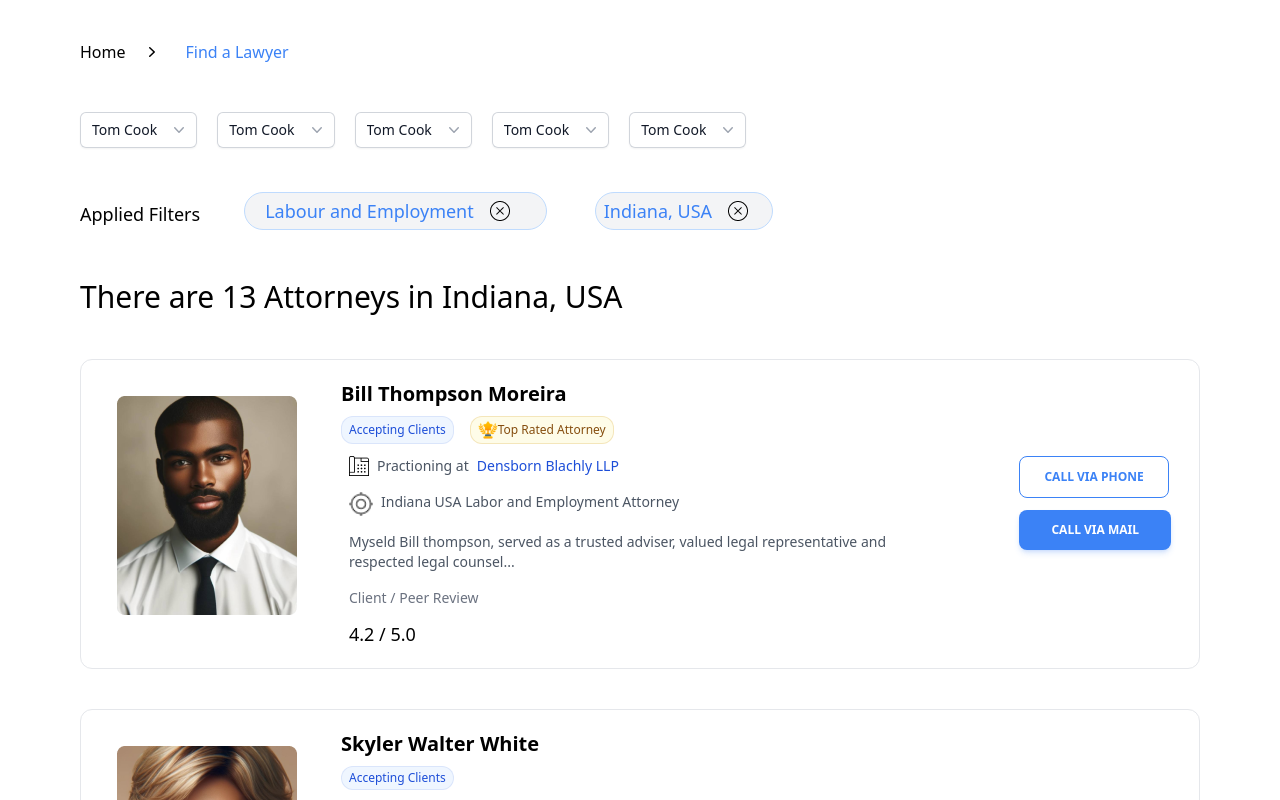
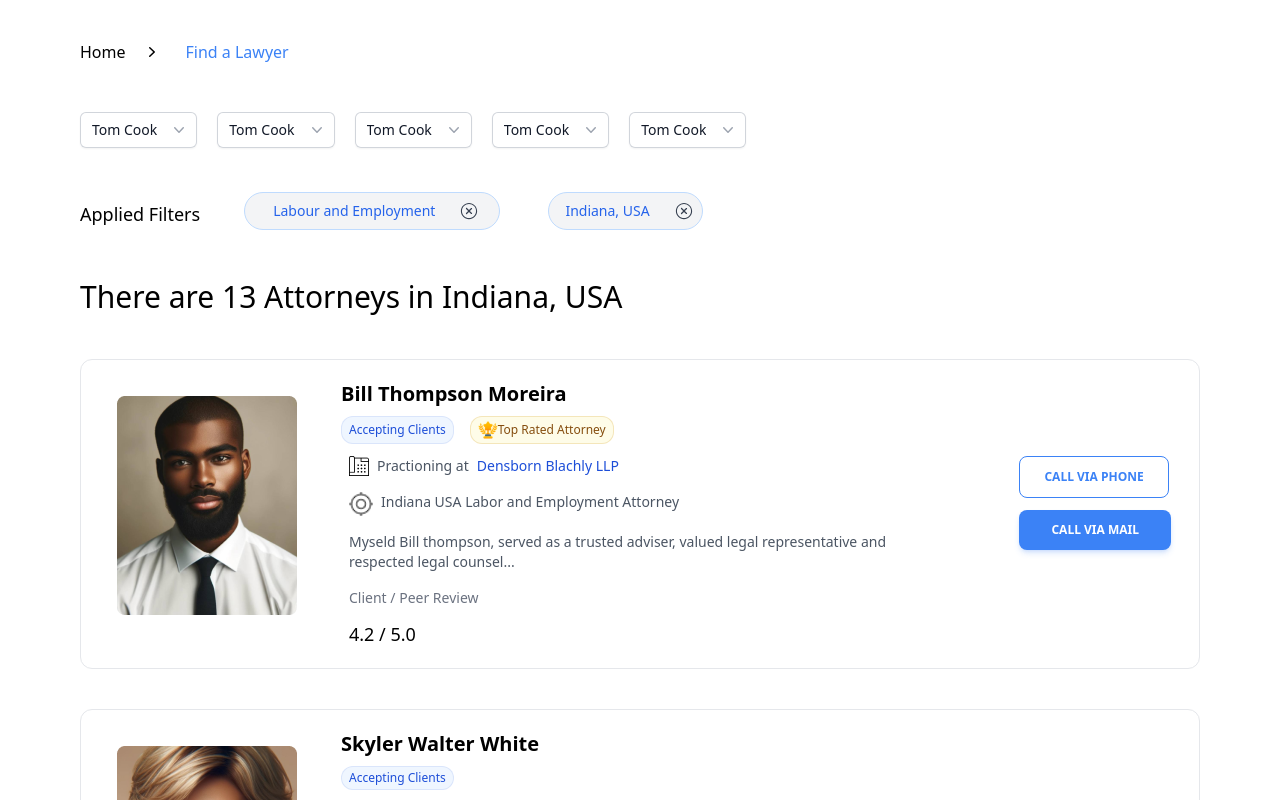
Before and after one commit to Nagarjunl/global-legals-ui, a React (Vite) app: page /profile in a window 1280 px wide. Shown: the top 800 px of the page. Built offline with nearby package versions, Linux system fonts and the light colour scheme.

Commit message:
added badge

```diff
--- a/src/components/LawyerCard.jsx
+++ b/src/components/LawyerCard.jsx
@@ -13,7 +13,7 @@ const LawyerCard = ({
 }) => {
   return (
     <>
-      <div className="grid-cols-2 border border-blueGray-200 mt-10 rounded-xl w-full">
+      <div className="grid-cols-2  flex-wrap border border-blueGray-200 mt-10 rounded-xl w-full">
         <div class="bg-white p-2 w-80 max-w-auto sm:w-full sm:p-4 h-auto sm:h-auto rounded-2xl flex flex-col sm:flex-row gap-5 select-none">
           <div className="p-5">
             <img src={image} alt="frame" />
--- a/src/pages/SearchProfile.jsx
+++ b/src/pages/SearchProfile.jsx
@@ -7,6 +7,7 @@ import profileImg2 from "../assets/profilefarame.png";
 import cupImage from "../assets/image 25.svg";
 import Select from "../components/Select";
 import Home from "../components/Home";
+import { IoIosCloseCircleOutline } from "react-icons/io";
 
 function SearchProfile() {
   return (
@@ -40,23 +41,32 @@ function SearchProfile() {
         <div className=" flex flex- wrap mt-10 gap-10 align-text-center">
           <h2 className="mt-3 sm:text-lg"> Applied Filters</h2>
 
-          <div class=" flex wrap flex justify-between items-center m-1 font-medium py-1 px-5 bg-gray-100 rounded-full text-blue-500 bg-gray-100 border border-blue-200 ">
-            <div class="sm:text-lg font-normal leading-none max-w-full ">
+          <div class=" flex-wrap flex justify-between items-center m-1 font-medium py-1 px-5 bg-gray-100 rounded-full text-blue-500 bg-gray-100 border border-blue-200 ">
+            {/* <div class="sm:text-lg font-normal leading-none max-w-full ">
               Labour and Employment{" "}
-            </div>
+            </div> */}
+             <span className="inline-flex items-center rounded-md  px-2 py-1 text-sm font-medium text-blue-600  ring-gray-500/10">
+             Labour and Employment{" "}
+
+      </span>
             <div class="flex flex-auto ">
               <div>
-                <img src={Remove} alt="" className="px-4" />
+                <IoIosCloseCircleOutline  className="ml-4 w-5 h-5 text-gray-700"/>
               </div>
             </div>
           </div>
-          <div class="flex justify-between items-center m-1 text-[14px] font-medium py-1 px-2 bg-gray -100 rounded-full text-blue-500 bg-gray-100 border border-blue-200 ">
-            <div class="sm:text-lg font-normal leading-none max-w-full ">
+          <div class=" flex-wrap flex justify-between items-center m-1 text-[14px] font-medium py-1 px-2 bg-gray -100 rounded-full text-blue-500 bg-gray-100 border border-blue-200 ">
+            {/* <div class="sm:text-lg font-normal leading-none max-w-full ">
               Indiana, USA
-            </div>
+            </div> */}
+             <span className="inline-flex items-center rounded-md  px-2 py-1 text-sm font-medium text-blue-600  ring-gray-500/10">
+             Indiana, USA
+
+      </span>
             <div class="flex flex-auto ">
               <div>
-                <img src={Remove} alt="" className="px-4" />
+                <IoIosCloseCircleOutline className="ml-4 h-5 w-5 text-gray-700"/>
+
               </div>
             </div>
           </div>
```
